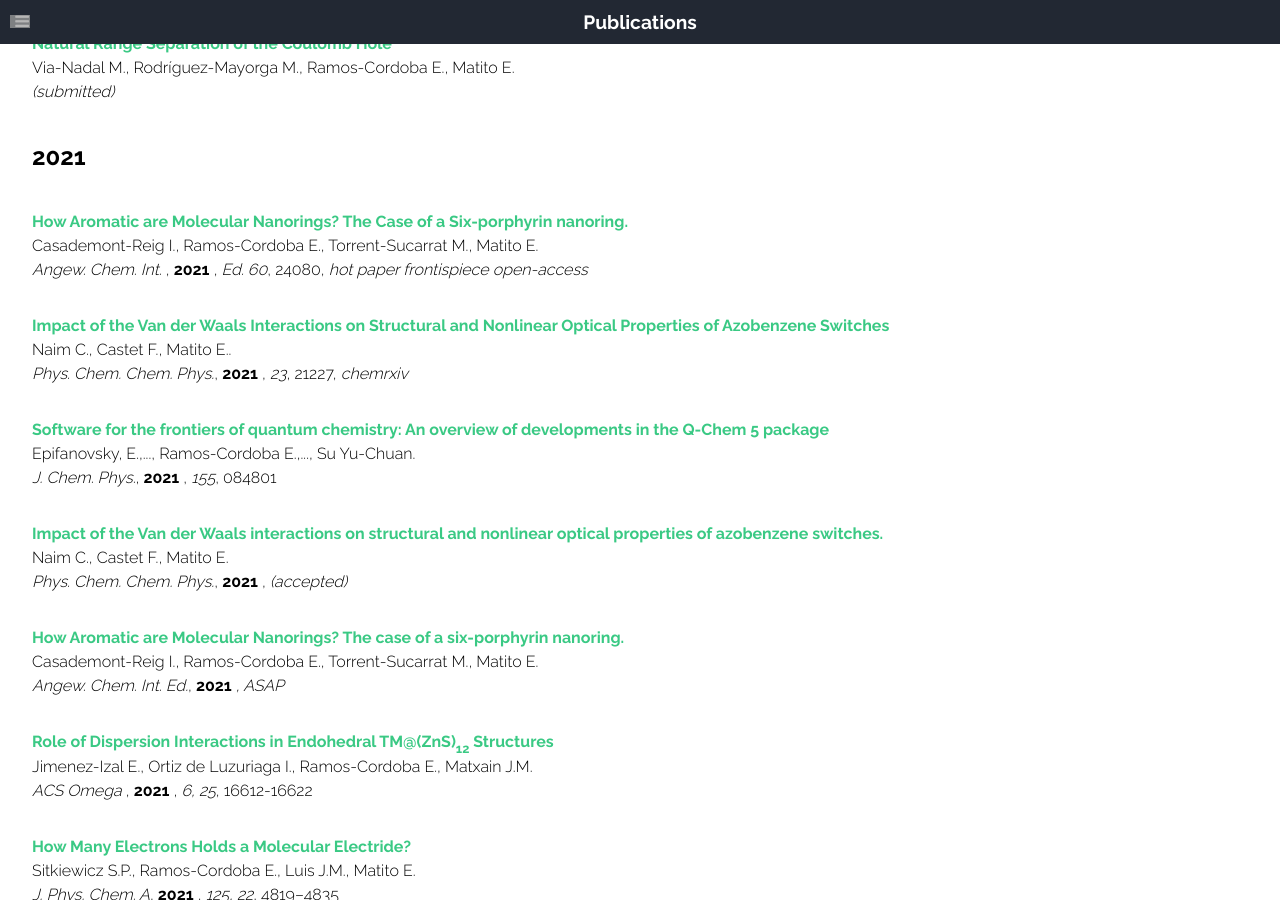
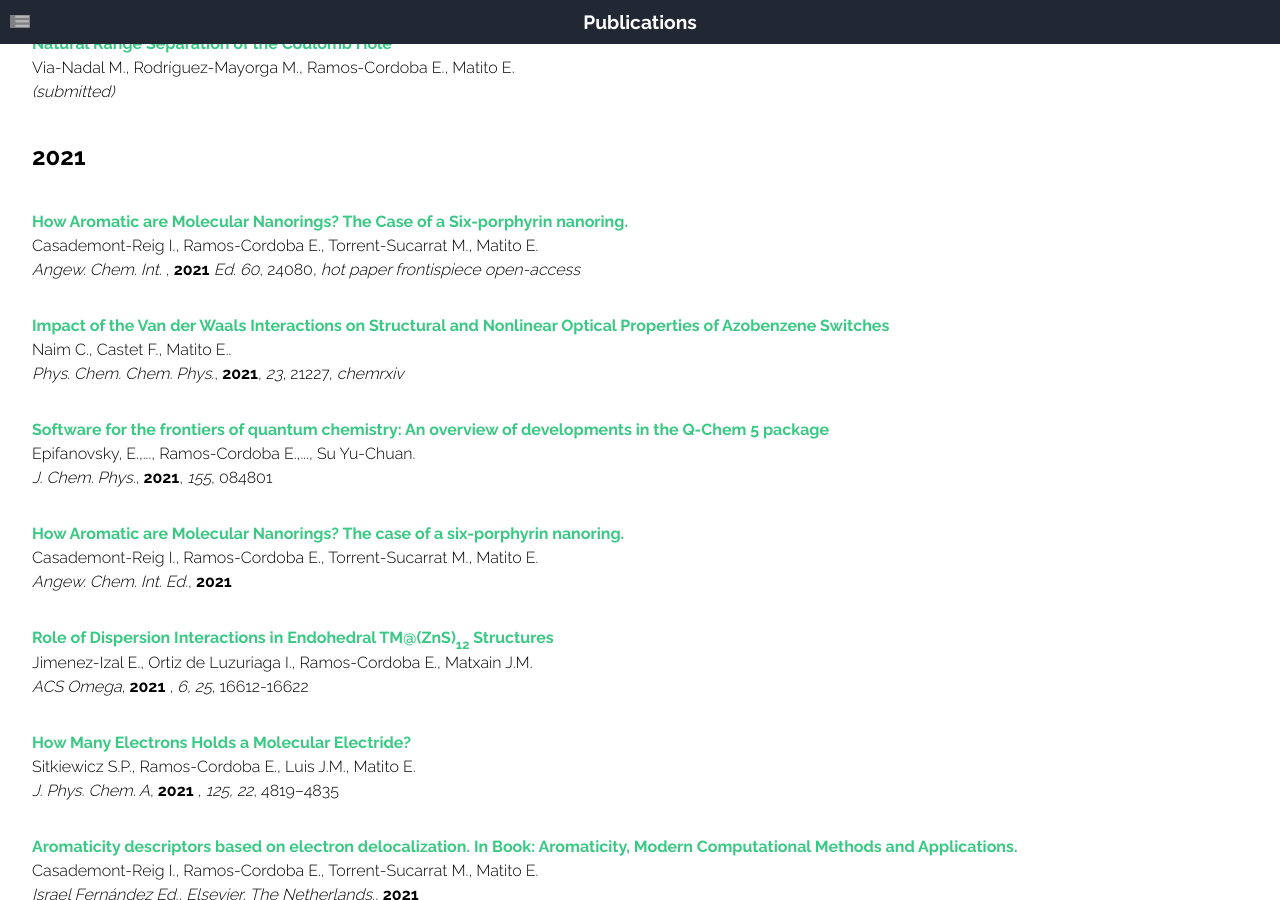
Before and after one commit to old-jekyll-templates/Horizons-Jekyll-Theme, a Jekyll site: the page built from publications.html, in a window 1280 px wide and 900 px high, scrolled down 601 px. Built offline with Jekyll 4.4.1, drawn with Linux system fonts in a browser that asks for light colours; grey boxes are pictures that could not be loaded.

Commit message:
Update publications.html

```diff
--- a/publications.html
+++ b/publications.html
@@ -82,36 +82,29 @@ layout: main
             <a href=https://onlinelibrary.wiley.com/doi/10.1002/anie.202184562 target="_blank" style="text-decoration:none"><b>How Aromatic are Molecular Nanorings? The Case of a Six-porphyrin nanoring.</b></a></font><br>
             <font color="#000000"> Casademont-Reig I., Ramos-Cordoba E., Torrent-Sucarrat M., Matito E. </font><br>
             <font color="#000000"> <i> Angew. Chem. Int.  </i>, <b>2021</b>
-		     <font color="#000000">, <i>Ed. 60</i>, 24080,<i> hot paper frontispiece open-access</i> </p>
+		     <font color="#000000"><i>Ed. 60</i>, 24080,<i> hot paper frontispiece open-access</i> </p>
 
 	<p style="text-align:justify; text-justify:inter-ideograph;"> <font color="#000000">
             <a href=https://pubs.rsc.org/en/content/articlelanding/2021/cp/d1cp02500g#! target="_blank" style="text-decoration:none"><b>Impact of the Van der Waals Interactions on Structural and Nonlinear Optical Properties of Azobenzene Switches</b></a></font><br>
             <font color="#000000"> Naim C., Castet F., Matito E.. </font><br>
-            <font color="#000000"> <i> Phys. Chem. Chem. Phys.</i>, <b>2021</b>
-		     <font color="#000000">, <i>23</i>, 21227, <i>chemrxiv</i> </p>
+            <font color="#000000"> <i> Phys. Chem. Chem. Phys.</i>, <b>2021</b><font color="#000000">, <i>23</i>, 21227, <i>chemrxiv</i> </p>
 
 	<p style="text-align:justify; text-justify:inter-ideograph;"> <font color="#000000">
             <a href=https://aip.scitation.org/doi/full/10.1063/5.0055522 target="_blank" style="text-decoration:none"><b>Software for the frontiers of quantum chemistry: An overview of developments in the Q-Chem 5 package</b></a></font><br>
             <font color="#000000"> Epifanovsky, E.,..., Ramos-Cordoba E.,..., Su Yu-Chuan. </font><br>
-            <font color="#000000"> <i> J. Chem. Phys.</i>, <b>2021</b>
-		     <font color="#000000">, <i>155</i>, 084801 </p>
+            <font color="#000000"> <i> J. Chem. Phys.</i>, <b>2021</b><font color="#000000">, <i>155</i>, 084801 </p>
 
-        <p style="text-align:justify; text-justify:inter-ideograph;"> <font color="#000000">
-            <a href=https://pubs.rsc.org/en/Content/ArticleLanding/2021/CP/D1CP02500G target="_blank" style="text-decoration:none"><b>Impact of the Van der Waals interactions on structural and nonlinear optical properties of azobenzene switches.</b></a></font><br>
-            <font color="#000000"> Naim C., Castet F., Matito E. </font><br>
-            <font color="#000000"> <i> Phys. Chem. Chem. Phys.</i>, <b>2021</b>
-		    <font color="#000000">, <i> (accepted) </i></p>
 
 	<p style="text-align:justify; text-justify:inter-ideograph;"> <font color="#000000">
             <a href=https://www.sciencedirect.com/science/article/pii/B9780128227237000078?via%3Dihub target="_blank" style="text-decoration:none"><b>How Aromatic are Molecular Nanorings? The case of a six-porphyrin nanoring.</b></a></font><br>
             <font color="#000000"> Casademont-Reig I., Ramos-Cordoba E., Torrent-Sucarrat M., Matito E. </font><br>
             <font color="#000000"> <i> Angew. Chem. Int. Ed.</i>, <b>2021</b>
-		    <font color="#000000"> <i>, ASAP </i></p>
+		    <font color="#000000"></p>
 
 	<p style="text-align:justify; text-justify:inter-ideograph;"> <font color="#000000">
             <a href=https://pubs.acs.org/doi/10.1021/acsomega.1c02016 target="_blank" style="text-decoration:none"><b>Role of Dispersion Interactions in Endohedral TM@(ZnS)<sub>12</sub> Structures</b></a></font><br>
             <font color="#000000"> Jimenez-Izal E., Ortiz de Luzuriaga I., Ramos-Cordoba E., Matxain J.M. </font><br>
-            <font color="#000000"> <i> ACS Omega </i>, <b>2021</b>
+            <font color="#000000"> <i> ACS Omega</i>, <b>2021</b>
 		     <font color="#000000">, <i>6, 25</i>, 16612-16622 </p>
 
 	<p style="text-align:justify; text-justify:inter-ideograph;"> <font color="#000000">
```
